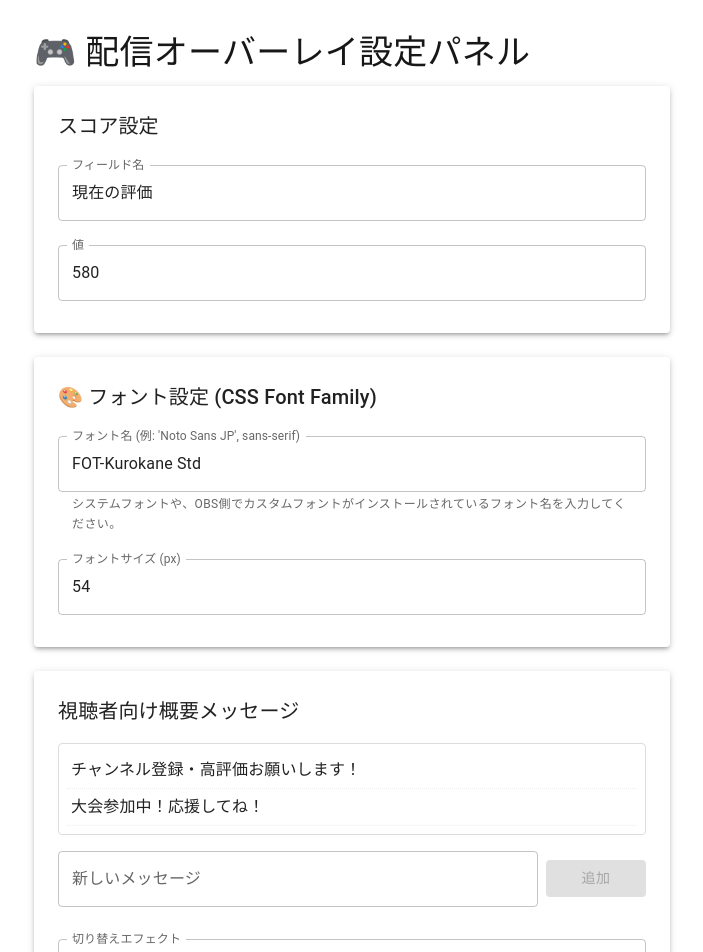
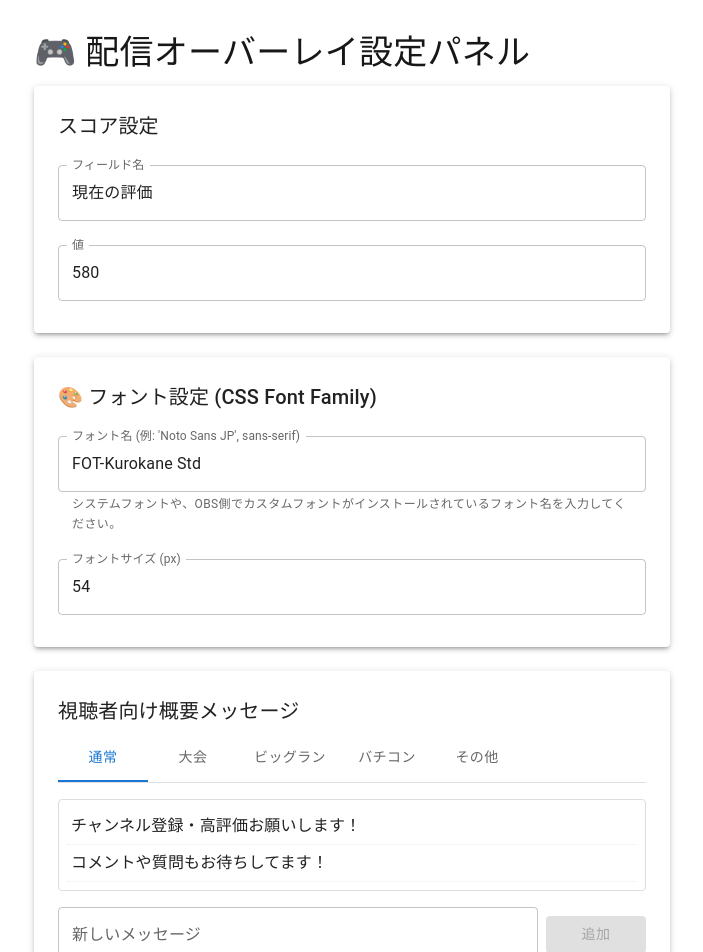
Before and after one commit to eddie-splatoon/splatoon-point-counter, a Next.js app: page /control-panel in a window 1280 px wide. Shown: the top 952 px of the page, without its empty margins (288-991 px from the left). Built offline with nearby package versions, Linux system fonts and the light colour scheme; some icons are missing.

Commit message:
add: message tabs

```diff
--- a/app/api/stream-data/route.ts
+++ b/app/api/stream-data/route.ts
@@ -1,27 +1,64 @@
 import {NextResponse} from 'next/server';
+
+// プリセットごとのメッセージリストの型
+export interface MessagePreset {
+    name: string;
+    messages: { id: number; text: string }[];
+}
 
 export interface StreamData {
     scoreLabel: string;
     scoreValue: number;
-    messages: { id: number; text: string }[];
     transitionEffect: string;
     transitionDuration: number;
     fontFamily: string;
     fontSize: number;
+    // 新しいデータ構造
+    messagePresets: MessagePreset[];
+    activePresetName: string;
 }
 
 // データを一時的にインメモリで保持するストア (本番ではDBが必要です)
 let streamData: StreamData = {
     scoreLabel: '現在の評価',
     scoreValue: 580,
-    messages: [
-        {id: 1, text: 'チャンネル登録・高評価お願いします！'},
-        {id: 2, text: '大会参加中！応援してね！'},
-    ],
     transitionEffect: 'fade',
     transitionDuration: 2,
     fontFamily: 'FOT-Kurokane Std',
     fontSize: 54,
+    activePresetName: '通常',
+    messagePresets: [
+        {
+            name: '通常', messages: [
+                {id: 1, text: 'チャンネル登録・高評価お願いします！'},
+                {id: 2, text: 'コメントや質問もお待ちしてます！'},
+            ]
+        },
+        {
+            name: '大会', messages: [
+                {id: 1, text: 'チャンネル登録・高評価お願いします！'},
+                {id: 2, text: '大会参加中！応援してね！'},
+            ]
+        },
+        {
+            name: 'ビッグラン', messages: [
+                {id: 1, text: 'チャンネル登録・高評価お願いします！'},
+
+            ]
+        },
+        {
+            name: 'バチコン', messages: [
+                {id: 1, text: 'チャンネル登録・高評価お願いします！'},
+
+            ]
+        },
+        {
+            name: 'その他', messages: [
+                {id: 1, text: 'チャンネル登録・高評価お願いします！'},
+
+            ]
+        },
+    ]
 };
 
 export async function GET() {
@@ -31,10 +68,19 @@ export async function GET() {
 export async function POST(request: Request) {
     try {
         const body = await request.json();
-        const {scoreLabel, scoreValue, messages, transitionEffect, transitionDuration, fontFamily, fontSize} = body;
+        const {
+            scoreLabel,
+            scoreValue,
+            transitionEffect,
+            transitionDuration,
+            fontFamily,
+            fontSize,
+            messagePresets, // 更新されたデータ
+            activePresetName, // 更新されたデータ
+        } = body;
 
         // データ検証を強化
-        if (typeof scoreLabel !== 'string' || typeof scoreValue !== 'number' || typeof transitionDuration !== 'number' || typeof fontFamily !== 'string' || typeof fontSize !== 'number') {
+        if (typeof scoreLabel !== 'string' || typeof scoreValue !== 'number' || typeof transitionDuration !== 'number' || typeof fontFamily !== 'string' || typeof fontSize !== 'number' || typeof activePresetName !== 'string' || !Array.isArray(messagePresets)) {
             return NextResponse.json({message: 'Invalid data format.'}, {status: 400});
         }
 
@@ -42,11 +88,12 @@ export async function POST(request: Request) {
         streamData = {
             scoreLabel: typeof scoreLabel !== 'undefined' ? scoreLabel : streamData.scoreLabel,
             scoreValue: typeof scoreValue === 'number' ? scoreValue : streamData.scoreValue,
-            messages: Array.isArray(messages) ? messages : streamData.messages,
             transitionEffect: typeof transitionEffect !== 'undefined' ? transitionEffect : streamData.transitionEffect,
             transitionDuration: typeof transitionDuration === 'number' ? transitionDuration : streamData.transitionDuration,
             fontFamily: typeof fontFamily !== 'undefined' ? fontFamily : streamData.fontFamily,
             fontSize: typeof fontSize === 'number' ? fontSize : streamData.fontSize,
+            messagePresets: Array.isArray(messagePresets) ? messagePresets : streamData.messagePresets,
+            activePresetName: typeof activePresetName !== 'undefined' ? activePresetName : streamData.activePresetName,
         };
 
         return NextResponse.json(streamData);
--- a/app/control-panel/page.tsx
+++ b/app/control-panel/page.tsx
@@ -2,7 +2,7 @@
 
 import React, {useState, useEffect} from 'react';
 import axios from 'axios'; // axiosをインポート
-import {StreamData} from '../api/stream-data/route';
+import {StreamData, MessagePreset} from '../api/stream-data/route';
 import {
     TextField,
     Button,
@@ -13,7 +13,9 @@ import {
     Box,
     Paper,
     Typography,
-    IconButton
+    IconButton,
+    Tabs,
+    Tab,
 } from '@mui/material';
 import RemoveCircleIcon from '@mui/icons-material/RemoveCircle';
 
@@ -26,80 +28,187 @@ const ControlPanelPage: React.FC = () => {
     // ... (state declarations are the same)
     const [scoreLabel, setScoreLabel] = useState<string>('');
     const [scoreValue, setScoreValue] = useState<number>(0);
-    const [messages, setMessages] = useState<MessageItem[]>([]);
     const [currentMessage, setCurrentMessage] = useState<string>('');
     const [transitionEffect, setTransitionEffect] = useState<string>('fade');
     const [transitionDuration, setTransitionDuration] = useState<number>(2);
     const [fontFamily, setFontFamily] = useState<string>('');
     const [fontSize, setFontSize] = useState<number>(54);
+
+    // 新しいState
+    const [messagePresets, setMessagePresets] = useState<MessagePreset[]>([]);
+    const [activePresetName, setActivePresetName] = useState<string>('');
+
     const [status, setStatus] = useState<'idle' | 'loading' | 'success' | 'error'>('idle');
     const [origin, setOrigin] = useState<string>('');
 
         // 初期データをAPIから取得
+
         useEffect(() => {
+
             if (typeof window !== 'undefined') {
+
                 setOrigin(window.location.origin);
+
             }
 
+
+
             const fetchInitialData = async () => {
+
                 try {
-                // axios.getを使用してデータを取得
+
                     const res = await axios.get<StreamData>('/api/stream-data');
+
                     if (res.status === 200) {
+
                         const initialData = res.data;
+
                         setScoreLabel(initialData.scoreLabel);
+
                         setScoreValue(initialData.scoreValue);
-                    setMessages(initialData.messages);
+
                         setTransitionEffect(initialData.transitionEffect);
+
                         setTransitionDuration(initialData.transitionDuration);
+
                         setFontFamily(initialData.fontFamily);
+
                         setFontSize(initialData.fontSize);
+
+                        // プリセットとアクティブなプリセット名を設定
+
+                        setMessagePresets(initialData.messagePresets);
+
+                        setActivePresetName(initialData.activePresetName);
+
                     }
+
                 } catch (e) {
+
                     console.error("Failed to fetch initial data", e);
+
                 }
+
             };
+
             fetchInitialData();
+
         }, []);
 
-    const handleAddMessage = () => {
-        if (currentMessage.trim() !== '') {
-            setMessages([...messages, {id: Date.now(), text: currentMessage.trim()}]);
-            setCurrentMessage('');
-        }
+
+
+        // アクティブなプリセットのメッセージリストを更新する
+
+        const updateActiveMessages = (updatedMessages: MessageItem[]) => {
+
+            const updatedPresets = messagePresets.map(preset =>
+
+                preset.name === activePresetName
+
+                    ? { ...preset, messages: updatedMessages }
+
+                    : preset
+
+            );
+
+            setMessagePresets(updatedPresets);
+
         };
 
-    const handleRemoveMessage = (id: number) => {
-        setMessages(messages.filter(msg => msg.id !== id));
+
+
+        const handleAddMessage = () => {
+
+            if (currentMessage.trim() !== '') {
+
+                const activePreset = messagePresets.find(p => p.name === activePresetName);
+
+                if (!activePreset) return;
+
+
+
+                const updatedMessages = [...activePreset.messages, { id: Date.now(), text: currentMessage.trim() }];
+
+                updateActiveMessages(updatedMessages);
+
+                setCurrentMessage('');
+
+            }
+
         };
 
+
+
+        const handleRemoveMessage = (id: number) => {
+
+            const activePreset = messagePresets.find(p => p.name === activePresetName);
+
+            if (!activePreset) return;
+
+
+
+            const updatedMessages = activePreset.messages.filter(msg => msg.id !== id);
+
+            updateActiveMessages(updatedMessages);
+
+        };
+
+
+
         // データ更新の処理
+
         const handleSubmit = async () => {
+
             setStatus('loading');
+
             try {
-            // axios.postを使用してデータを送信
+
                 const payload = {
-                scoreLabel: scoreLabel,
+
+                    scoreLabel,
+
                     scoreValue: Number(scoreValue),
-                messages: messages,
-                transitionEffect: transitionEffect,
+
+                    transitionEffect,
+
                     transitionDuration: Number(transitionDuration),
-                fontFamily: fontFamily,
+
+                    fontFamily,
+
                     fontSize: Number(fontSize),
+
+                    messagePresets, // すべてのプリセットを送信
+
+                    activePresetName, // アクティブなプリセット名を送信
+
                 };
+
                 const res = await axios.post('/api/stream-data', payload);
 
+
+
                 if (res.status === 200) {
+
                     setStatus('success');
+
                 } else {
+
                     setStatus('error');
+
                 }
+
                 // eslint-disable-next-line @typescript-eslint/no-unused-vars
+
             } catch (error) {
+
                 setStatus('error');
+
             } finally {
+
                 setTimeout(() => setStatus('idle'), 3000);
+
             }
+
         };
 
     return (
@@ -142,8 +251,23 @@ const ControlPanelPage: React.FC = () => {
             </Paper>
 
             <Paper elevation={3} sx={{p: 3, mb: 3}}>
-                {/* ... (メッセージ設定UI) ... */}
                 <Typography variant="h6" gutterBottom>視聴者向け概要メッセージ</Typography>
+
+                <Box sx={{ borderBottom: 1, borderColor: 'divider', mb: 2 }}>
+                    <Tabs
+                        value={activePresetName}
+                        onChange={(e, newValue) => setActivePresetName(newValue)}
+                        variant="scrollable"
+                        scrollButtons="auto"
+                        aria-label="メッセージプリセット"
+                    >
+                        {messagePresets.map(preset => (
+                            <Tab key={preset.name} label={preset.name} value={preset.name} />
+                        ))}
+                    </Tabs>
+                </Box>
+
+                {/* 現在アクティブなプリセットのメッセージリストを表示 */}
                 <Box sx={{
                     my: 2,
                     maxHeight: 150,
@@ -152,9 +276,10 @@ const ControlPanelPage: React.FC = () => {
                     borderRadius: '4px',
                     p: 1
                 }}>
-                    {messages.length === 0 ? (<Typography variant="body2" color="textSecondary"
-                                                          sx={{p: 1}}>メッセージがありません</Typography>) : (
-                        messages.map((msg) => (
+                    {messagePresets.find(p => p.name === activePresetName)?.messages.length === 0 ? (
+                        <Typography variant="body2" color="textSecondary" sx={{p: 1}}>メッセージがありません</Typography>
+                    ) : (
+                        messagePresets.find(p => p.name === activePresetName)?.messages.map((msg) => (
                             <Box key={msg.id} sx={{
                                 display: 'flex',
                                 justifyContent: 'space-between',
--- a/app/obs-overlay/page.tsx
+++ b/app/obs-overlay/page.tsx
@@ -42,6 +42,10 @@ const ObsOverlayPage: React.FC = () => {
         return <div className="w-[1450px] h-[140px] bg-black/70 flex items-center justify-center text-white">Loading Overlay...</div>;
     }
 
+    // アクティブなプリセットのメッセージを取得
+    const activePreset = data.messagePresets.find(p => p.name === data.activePresetName);
+    const activeMessages = activePreset ? activePreset.messages : [];
+
     return (
         <div
             className="w-[1450px] h-[140px] flex items-center justify-between px-6"
@@ -54,7 +58,7 @@ const ObsOverlayPage: React.FC = () => {
 
             <div className="flex-grow flex items-center justify-end h-full w-full max-w-[1000px]">
                 <MessageScroller
-                    messages={data.messages}
+                    messages={activeMessages}
                     transitionEffect={data.transitionEffect}
                     transitionDuration={data.transitionDuration}
                     fontSize={data.fontSize}
```
Lines whose indentation alone changed are shown as unchanged.
